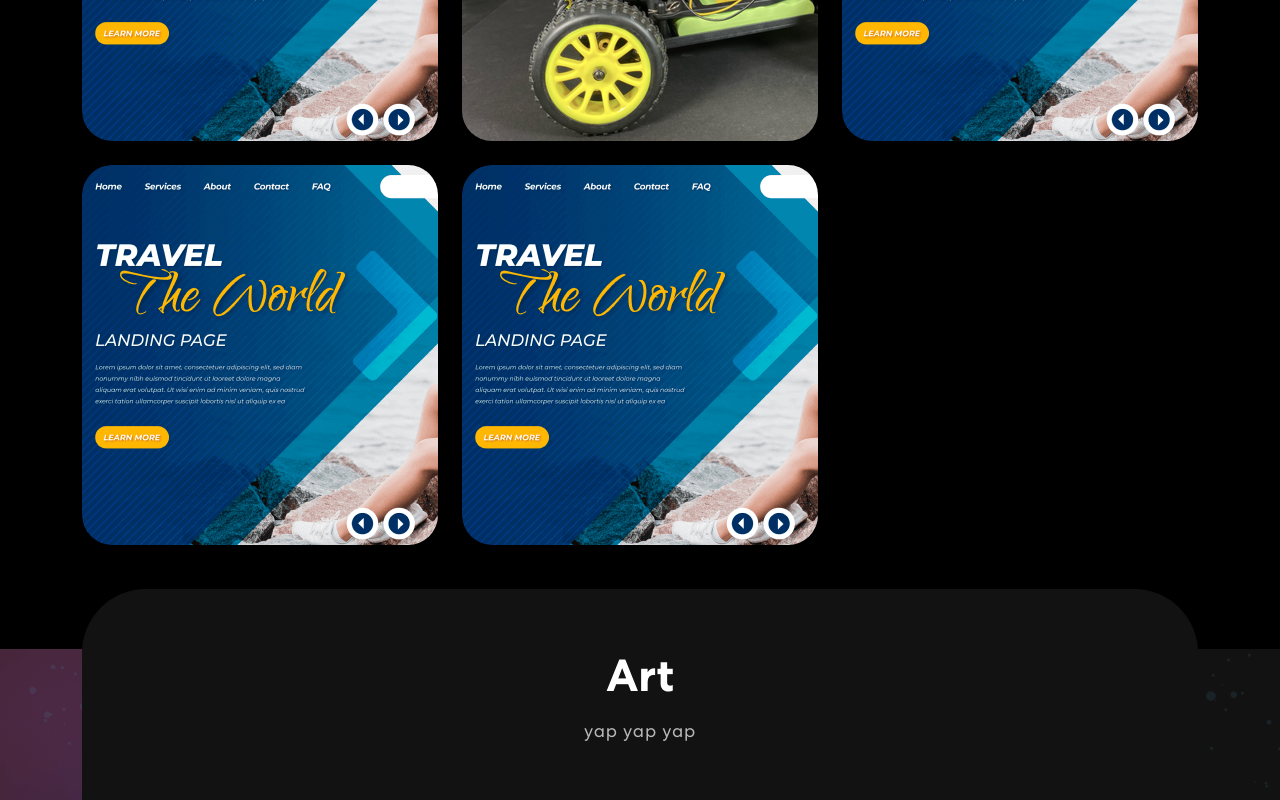
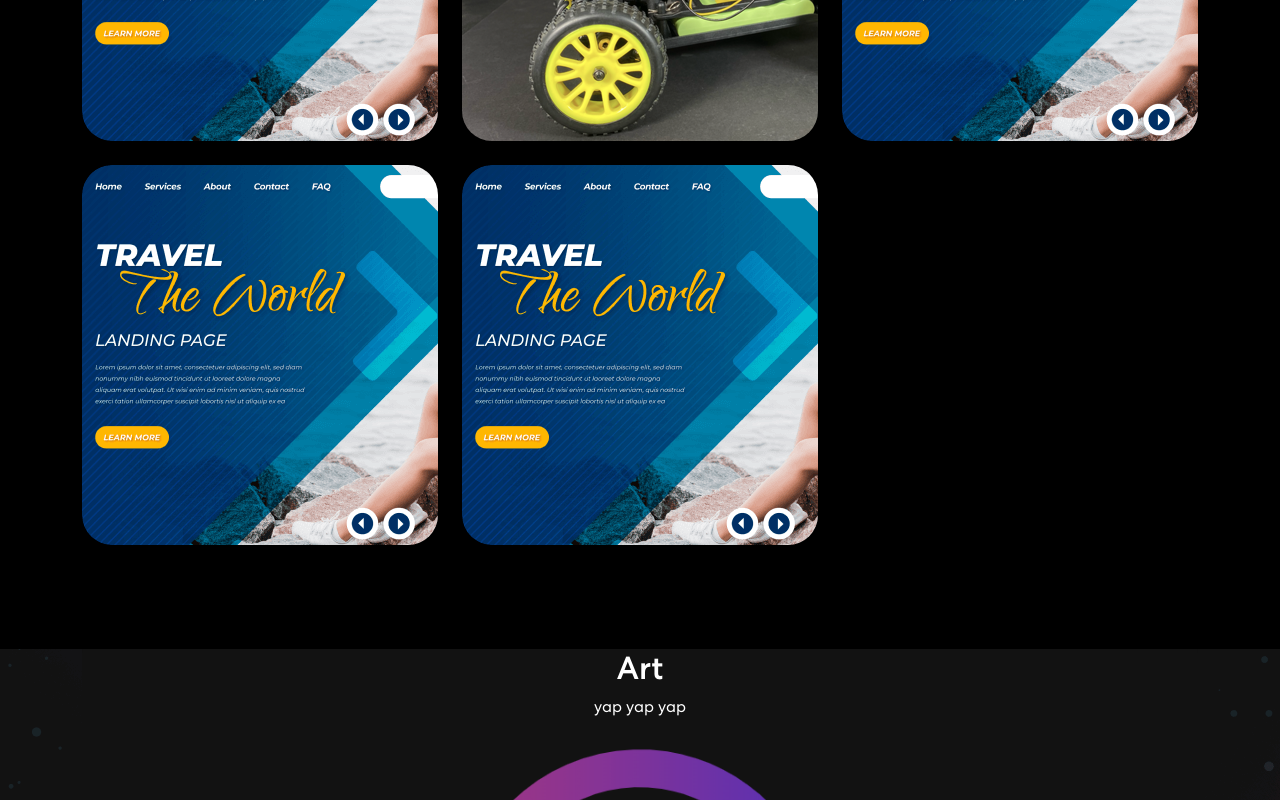
Before and after one commit to sanjheeg/personal_website, a React (Create React App) app: page / in a window 1280 px wide. Shown: the part 2000-2800 px from the top of the page. Built offline with nearby package versions, Linux system fonts and the light colour scheme.

Commit message:
refactor baking

```diff
--- a/src/App.css
+++ b/src/App.css
@@ -505,14 +505,14 @@ nav.navbar .navbar-toggler[aria-aexpanded="true"] .navbar-toggler-icon {
   z-index: -4;
 }
 
-/*art*/
-.art {
+/*baking*/
+.baking {
   padding: 0 0 50px 0;
   position: relative;
   background-image: url('./images/banner-bg.png');
 }
 
-.art-bx {
+.baking-bx {
   background: #121212;
   border-radius: 64px;
   text-align: center;
@@ -520,12 +520,12 @@ nav.navbar .navbar-toggler[aria-aexpanded="true"] .navbar-toggler-icon {
   margin-top: -60px;
 }
 
-.art h2 {
+.baking h2 {
   font-size: 45px;
   font-weight: 700;
 }
 
-.art p {
+.baking p {
   color: #B8B8B8;
   font-size: 18px;
   letter-spacing: 0.8px;
@@ -533,13 +533,13 @@ nav.navbar .navbar-toggler[aria-aexpanded="true"] .navbar-toggler-icon {
   margin: 14px 0 75px 0;
 }
 
-.art-slider {
+.baking-slider {
   width: 80%;
   margin: 0 auto;
   position: relative;
 }
 
-.art-slider .item img {
+.baking-slider .item img {
   width: 50%;
   margin: 0 auto 15px auto;
 }
```
